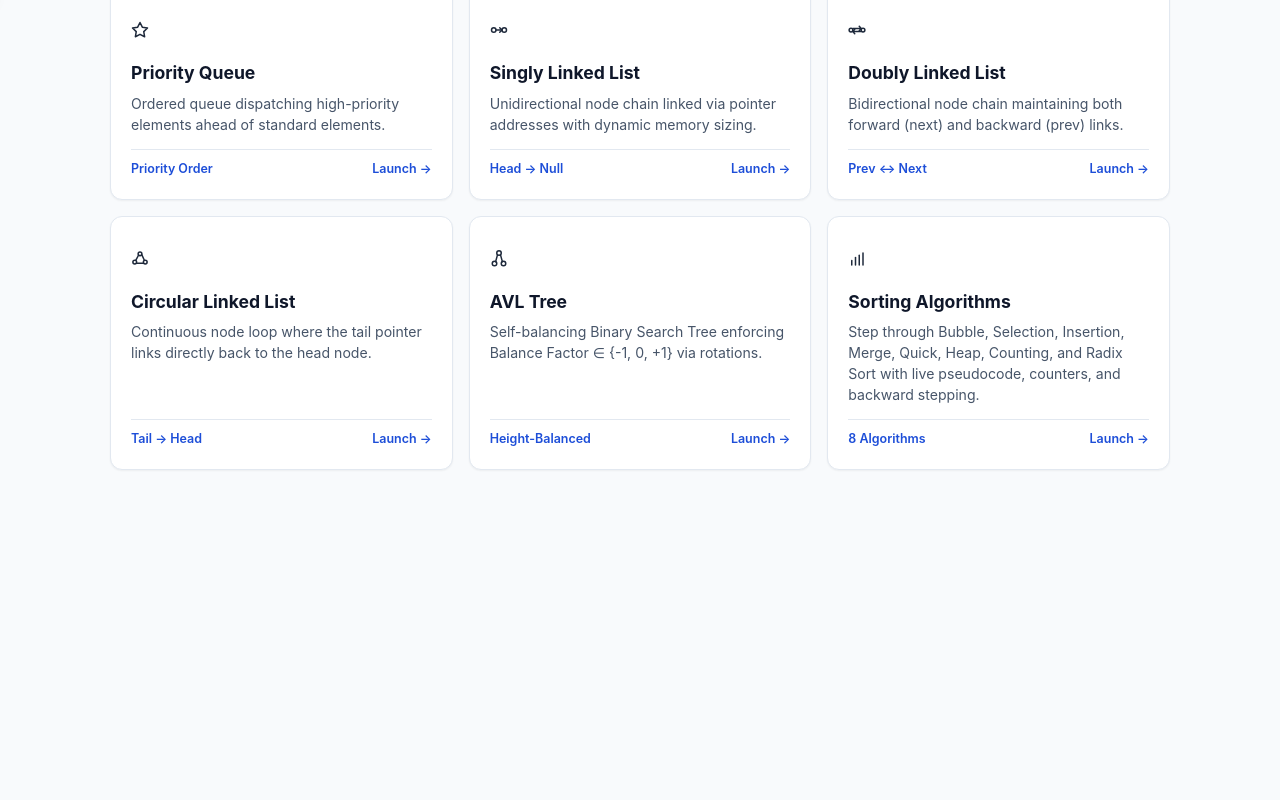
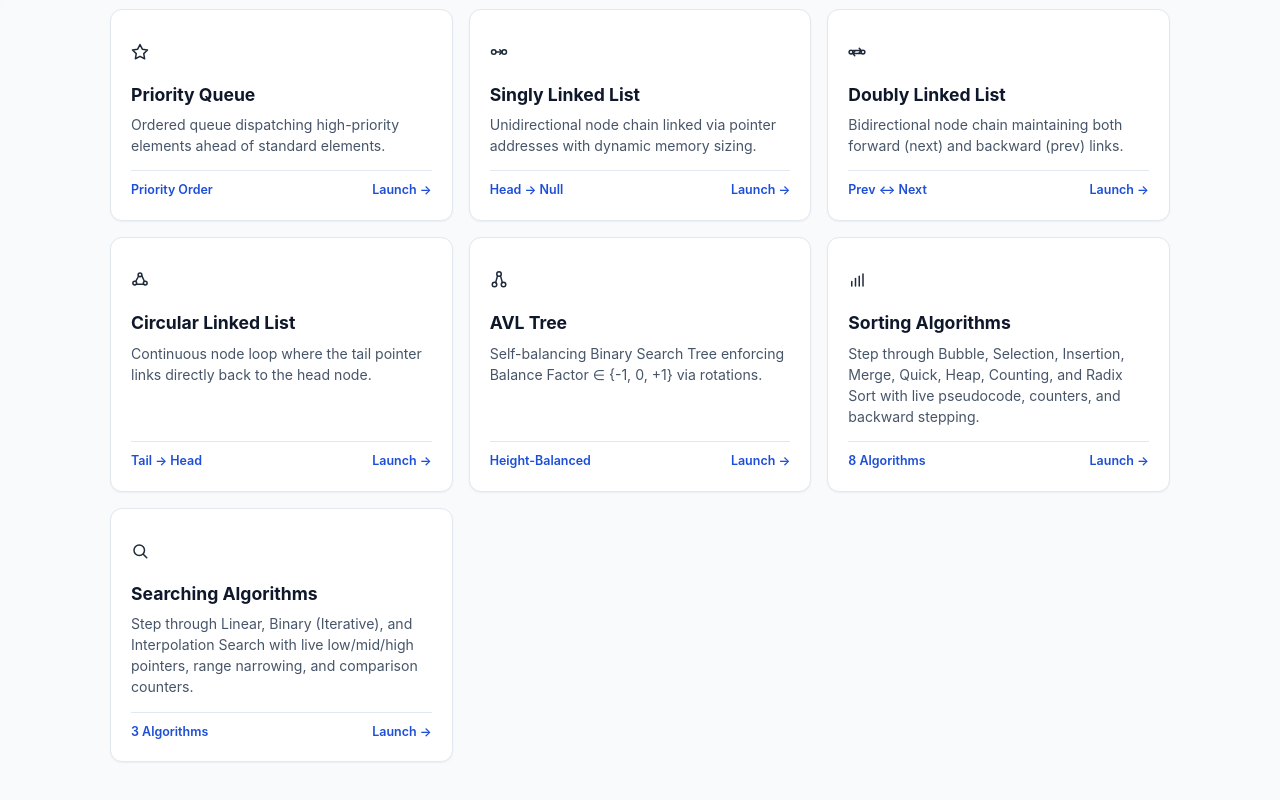
Before and after one commit to brixcel/conditional, a website: page index.html in a window 1280 px wide. Shown: the part 800-1600 px from the top of the page. Before the commit the page ends 1318 px from the top, so only its background shows below. Drawn offline with Linux system fonts and the light colour scheme.

Commit message:
feat(nav): add Searching Algorithms to sidebar and homepage (C1c)
- shared.js: searching icon + nav entry under Algorithms (entries from
  Gemini's G4 report).
- index.html: Searching Algorithms card after Sorting; module count now
  "8 Structures · 8 Sorts · 3 Searches".
- Task board / Gemini status updated.

Stacked on claude/g4-merge. npm test: 110/110 pass, legacy 24/24.

Co-Authored-By: Claude Opus 5.5 <noreply@anthropic.com>

```diff
--- a/index.html
+++ b/index.html
@@ -35,7 +35,7 @@
                 </div>
                 <div class="prop-item">
                     <div class="prop-label">Interactive Modules</div>
-                    <div class="prop-value">8 Structures &middot; 8 Sorts</div>
+                    <div class="prop-value">8 Structures &middot; 8 Sorts &middot; 3 Searches</div>
                 </div>
             </div>
         </div>
@@ -178,6 +178,20 @@
                         <span>Launch &rarr;</span>
                     </div>
                 </a>
+                <!-- Searching Algorithms -->
+                <a href="searching.html" class="topic-card">
+                    <div>
+                        <div class="topic-card-icon">
+                            <svg class="nav-svg-icon" viewBox="0 0 24 24" fill="none" stroke="currentColor" stroke-width="2" stroke-linecap="round" stroke-linejoin="round"><circle cx="11" cy="11" r="7"/><line x1="21" y1="21" x2="16.65" y2="16.65"/></svg>
+                        </div>
+                        <h3 class="topic-card-title">Searching Algorithms</h3>
+                        <p class="topic-card-desc">Step through Linear, Binary (Iterative), and Interpolation Search with live low/mid/high pointers, range narrowing, and comparison counters.</p>
+                    </div>
+                    <div class="topic-card-footer">
+                        <span>3 Algorithms</span>
+                        <span>Launch &rarr;</span>
+                    </div>
+                </a>
             </div>
         </section>
     </div>
--- a/shared.js
+++ b/shared.js
@@ -16,6 +16,7 @@
         circularList: `<svg class="nav-svg-icon" viewBox="0 0 24 24" fill="none" stroke="currentColor" stroke-width="2" stroke-linecap="round" stroke-linejoin="round"><circle cx="12" cy="5" r="2.5"/><circle cx="19" cy="16" r="2.5"/><circle cx="5" cy="16" r="2.5"/><path d="M14.5 6.5l3 6.5"/><path d="M16.5 17.5l-9 0"/><path d="M6.5 13.5l3.5-6.5"/></svg>`,
         avlTree: `<svg class="nav-svg-icon" viewBox="0 0 24 24" fill="none" stroke="currentColor" stroke-width="2" stroke-linecap="round" stroke-linejoin="round"><circle cx="12" cy="4" r="3"/><circle cx="6" cy="18" r="3"/><circle cx="18" cy="18" r="3"/><path d="M10 6.5 7.5 15.5"/><path d="M14 6.5 16.5 15.5"/></svg>`,
         sorting: `<svg class="nav-svg-icon" viewBox="0 0 24 24" fill="none" stroke="currentColor" stroke-width="2" stroke-linecap="round" stroke-linejoin="round"><line x1="5" y1="20" x2="5" y2="14"/><line x1="10" y1="20" x2="10" y2="10"/><line x1="15" y1="20" x2="15" y2="7"/><line x1="20" y1="20" x2="20" y2="4"/></svg>`,
+        searching: `<svg class="nav-svg-icon" viewBox="0 0 24 24" fill="none" stroke="currentColor" stroke-width="2" stroke-linecap="round" stroke-linejoin="round"><circle cx="11" cy="11" r="7"/><line x1="21" y1="21" x2="16.65" y2="16.65"/></svg>`,
         menu: `<svg viewBox="0 0 24 24" width="18" height="18" fill="none" stroke="currentColor" stroke-width="2" stroke-linecap="round" stroke-linejoin="round"><line x1="4" y1="6" x2="20" y2="6"/><line x1="4" y1="12" x2="20" y2="12"/><line x1="4" y1="18" x2="20" y2="18"/></svg>`,
         sun: `<svg viewBox="0 0 24 24" width="18" height="18" fill="none" stroke="currentColor" stroke-width="2" stroke-linecap="round" stroke-linejoin="round" aria-hidden="true"><circle cx="12" cy="12" r="4"/><path d="M12 2v2M12 20v2M4.93 4.93l1.41 1.41M17.66 17.66l1.41 1.41M2 12h2M20 12h2M4.93 19.07l1.41-1.41M17.66 6.34l1.41-1.41"/></svg>`,
         moon: `<svg viewBox="0 0 24 24" width="18" height="18" fill="none" stroke="currentColor" stroke-width="2" stroke-linecap="round" stroke-linejoin="round" aria-hidden="true"><path d="M21 12.79A9 9 0 1 1 11.21 3 7 7 0 0 0 21 12.79z"/></svg>`,
@@ -131,7 +132,8 @@
         {
             category: "Algorithms",
             items: [
-                { label: "Sorting Algorithms", href: "sorting.html", iconKey: "sorting" }
+                { label: "Sorting Algorithms", href: "sorting.html", iconKey: "sorting" },
+                { label: "Searching Algorithms", href: "searching.html", iconKey: "searching" }
             ]
         }
     ];
```
Also changed, not shown: GEMINI_HANDOFF.md (+1 -1 lines), TASK_BOARD.md (+2 -1 lines).
